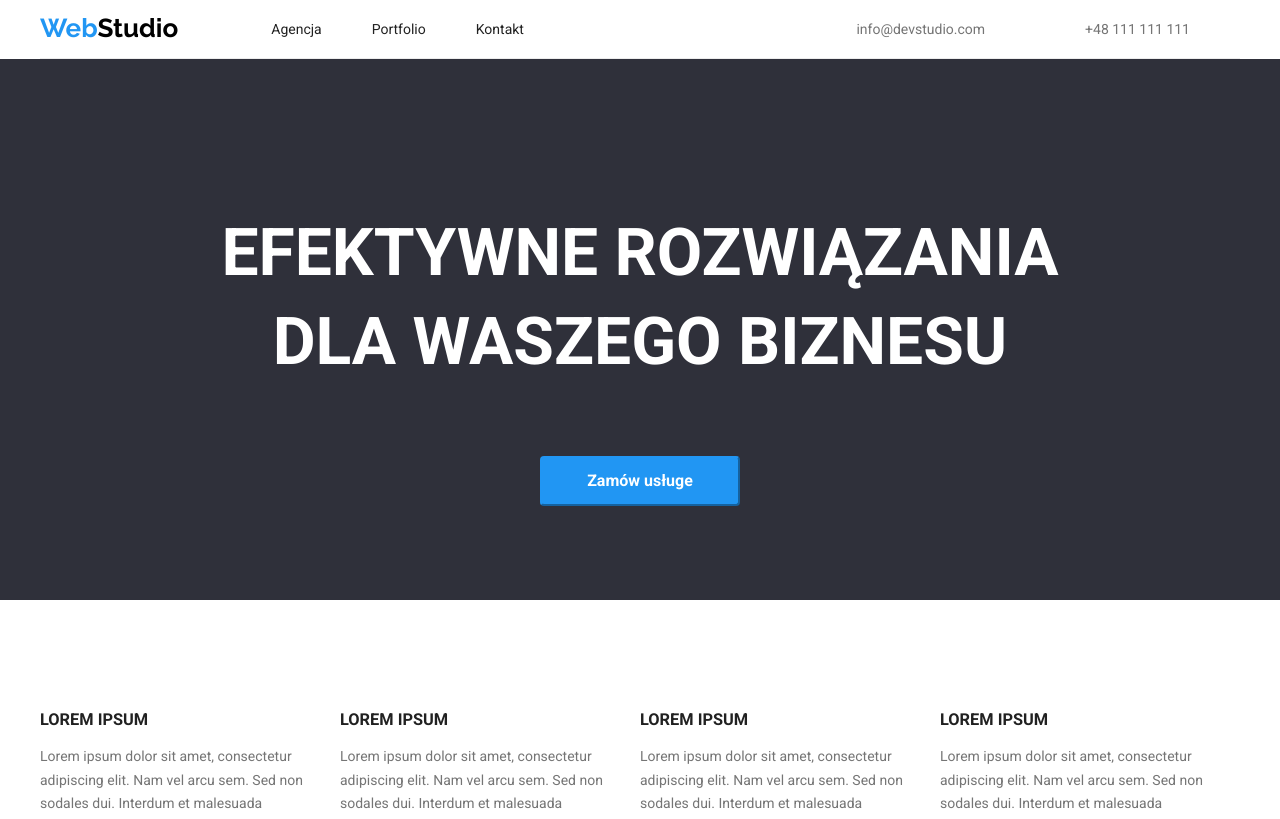
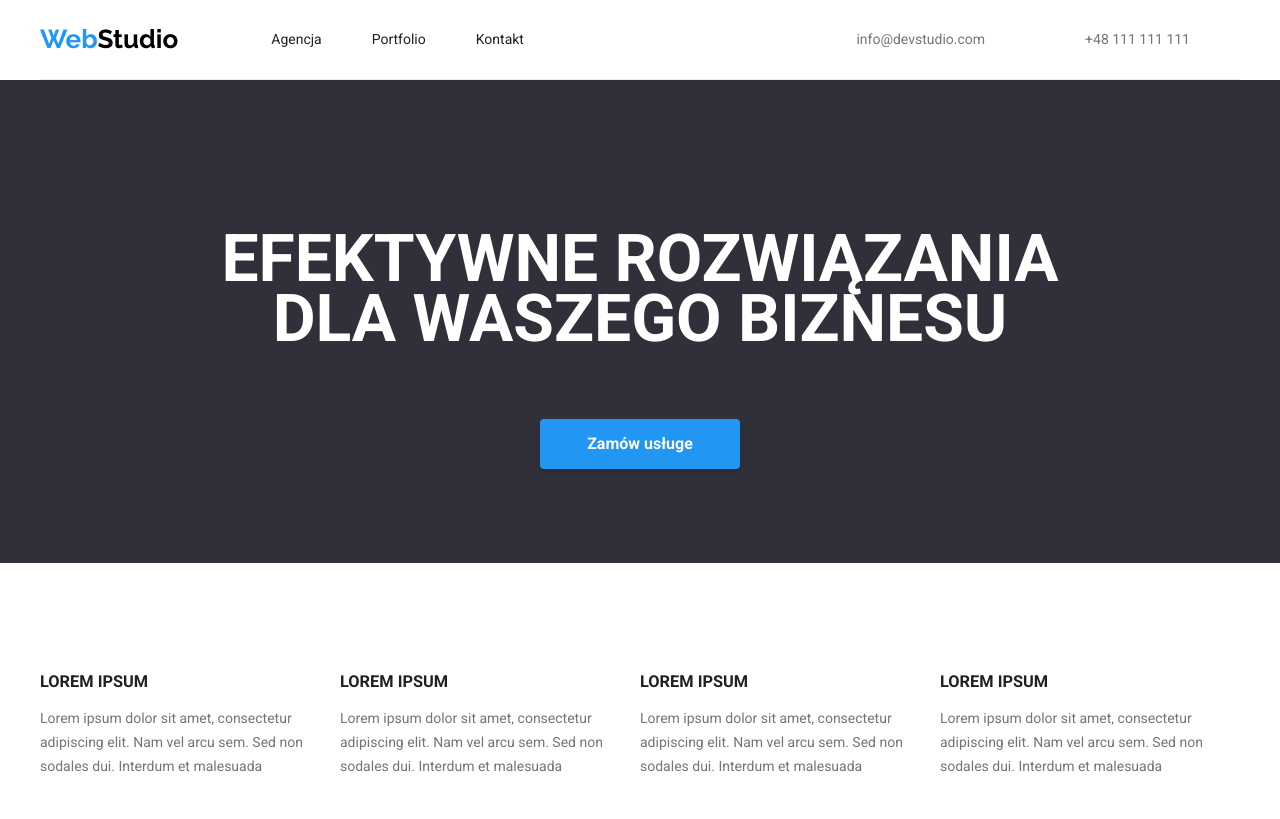
Before and after one commit to AgaSurma/goit-markup-hw-03, a plain HTML site: page index.html in a window 1280 px wide. Shown: the top 819 px of the page. Drawn offline with nearby package versions, Linux system fonts and the light colour scheme.

Commit message:
fix issues

```diff
--- a/css/style.css
+++ b/css/style.css
@@ -19,7 +19,7 @@ body {
 .list {
   list-style-type: none;
   display: flex;
-  justify-content: space-around;
+  justify-content: space-between;
   align-items: center;
   padding: 0;
 }
@@ -34,6 +34,7 @@ body {
   border-bottom: 1px solid #ececec;
   display: flex;
   justify-content: space-between;
+  height: 80px;
 }
 
 .logo {
@@ -63,7 +64,7 @@ body {
 .nav-links :focus {
   color: var(--brand-blue, blue);
 }
-.nav-list-contacts{
+.nav-list-contacts {
   align-items: center;
   list-style: none;
 }
@@ -77,10 +78,9 @@ body {
 .nav-contact:focus {
   color: var(--brand-blue, blue);
 }
-.nav-list-contacts{
+.nav-list-contacts {
   display: flex;
 }
-
 
 .main-header {
   background-color: #2f303a;
@@ -88,7 +88,7 @@ body {
   color: #ffffff;
   font-weight: 900;
   font-size: 44px;
-  line-height: 1.36;
+  line-height: 60px;
   text-align: center;
   letter-spacing: 0, 06em;
   text-transform: uppercase;
@@ -106,7 +106,8 @@ body {
   height: 50px;
   background-color: var(--brand-blue, blue);
   border-radius: 4px;
-  border-color: var(--brand-blue, blue);
+  border: none;
+  box-shadow: 0px 4px 4px rgba(0, 0, 0, 0.15);
 }
 
 .first-section {
@@ -131,7 +132,6 @@ body {
 }
 .our-team {
   background-color: #f5f4fa;
-  background-size: 1600px 648px;
 }
 .card {
   background-color: #ffffff;
@@ -185,8 +185,8 @@ body {
   cursor: pointer;
   padding: 5px 10px;
   background-color: #f5f4fa;
+  border: none;
   border-radius: 4px;
-  border-color: #f5f4fa;
 }
 .button:hover,
 .button:focus {
@@ -212,10 +212,9 @@ body {
   color: var(--main-color, black);
   margin-left: 15px;
 }
-.product-card-property{
+.product-card-property {
   margin-left: 15px;
 }
-
 
 .section-products > .container {
   flex-wrap: wrap;
--- a/index.html
+++ b/index.html
@@ -114,7 +114,8 @@
       </section>
       <section class="our-team section">
         <h2 class="section-header">Nasz zespół</h2>
-        <ul class="container list">
+        <div class="container">
+          <ul class="list">
             <li class="card">
               <img
                 src="./images/2-1.jpg"
@@ -158,6 +159,7 @@
               <p>UI Designer</p>
             </li>
           </ul>
+        </div>
       </section>
     </main>
     <footer class="section-footer section">
```
Lines whose indentation alone changed are shown as unchanged.
